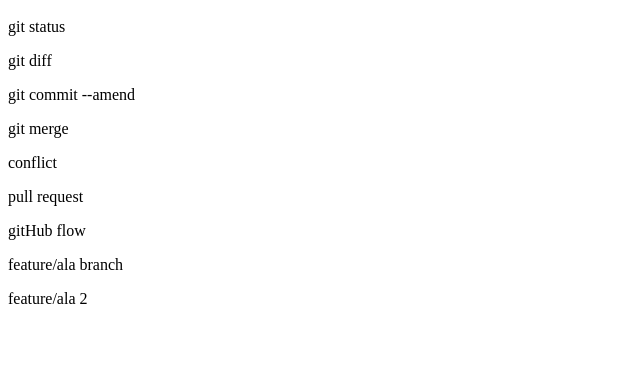
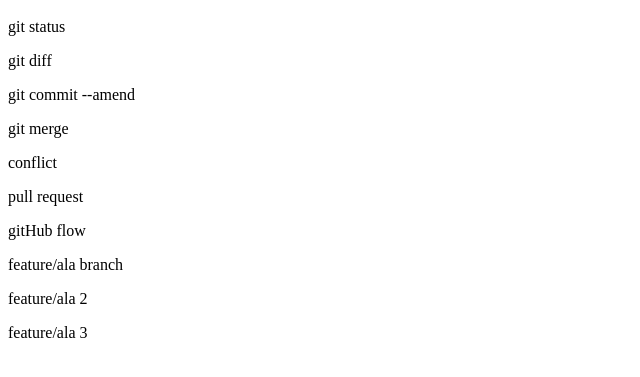
Before and after one commit to jnaop/git_tutorial, a plain HTML site: page index.html in a window 1280 px wide. Shown: the part 57-434 px from the top of the page, without its empty margins (0-640 px from the left). Drawn offline with Linux system fonts and the light colour scheme.

Commit message:
Update index.html

```diff
--- a/index.html
+++ b/index.html
@@ -8,3 +8,4 @@
 <p>gitHub flow</p>
 <p>feature/ala branch</p>
 <p>feature/ala 2</p>
+<p>feature/ala 3</p>
```
